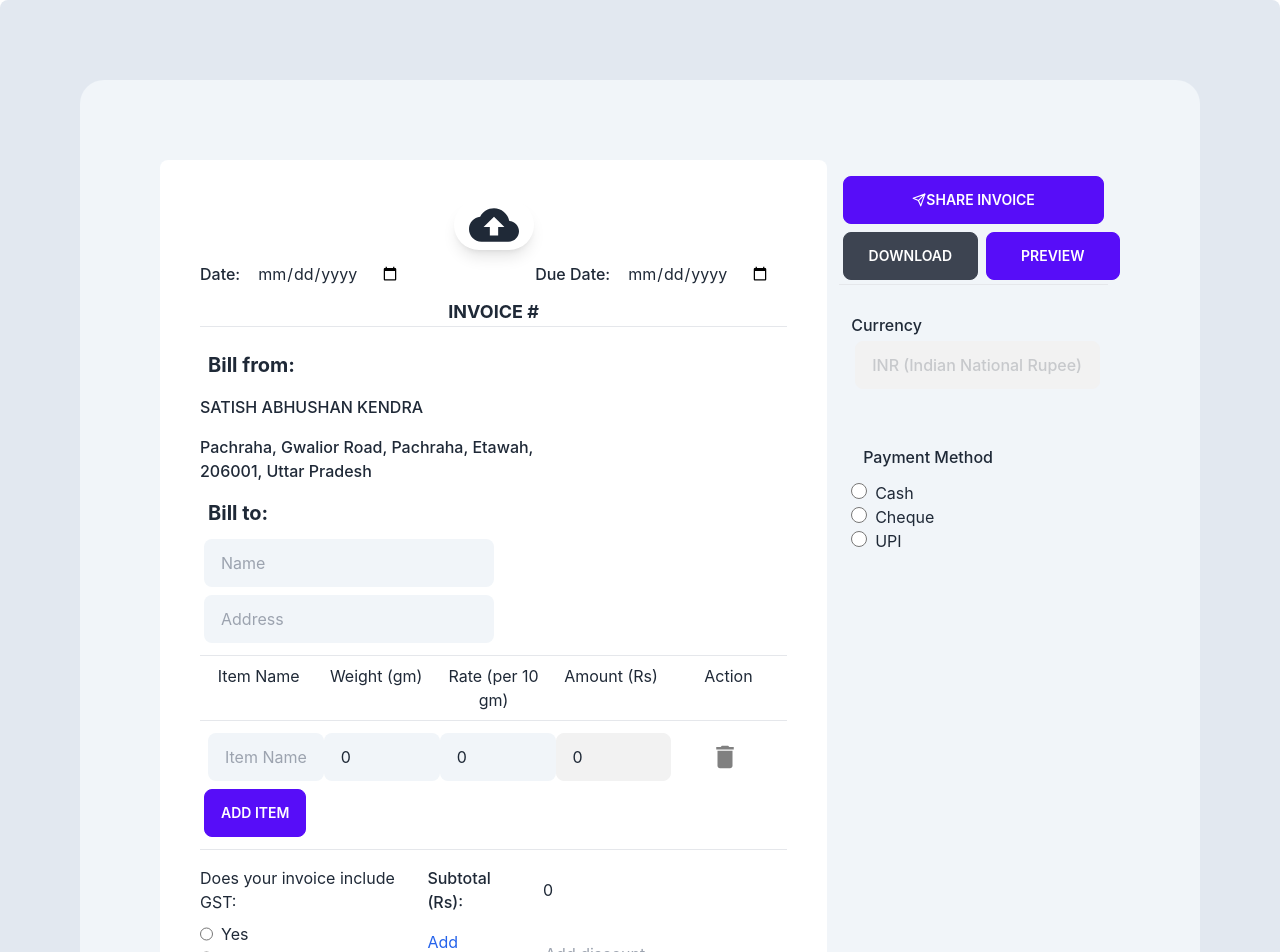
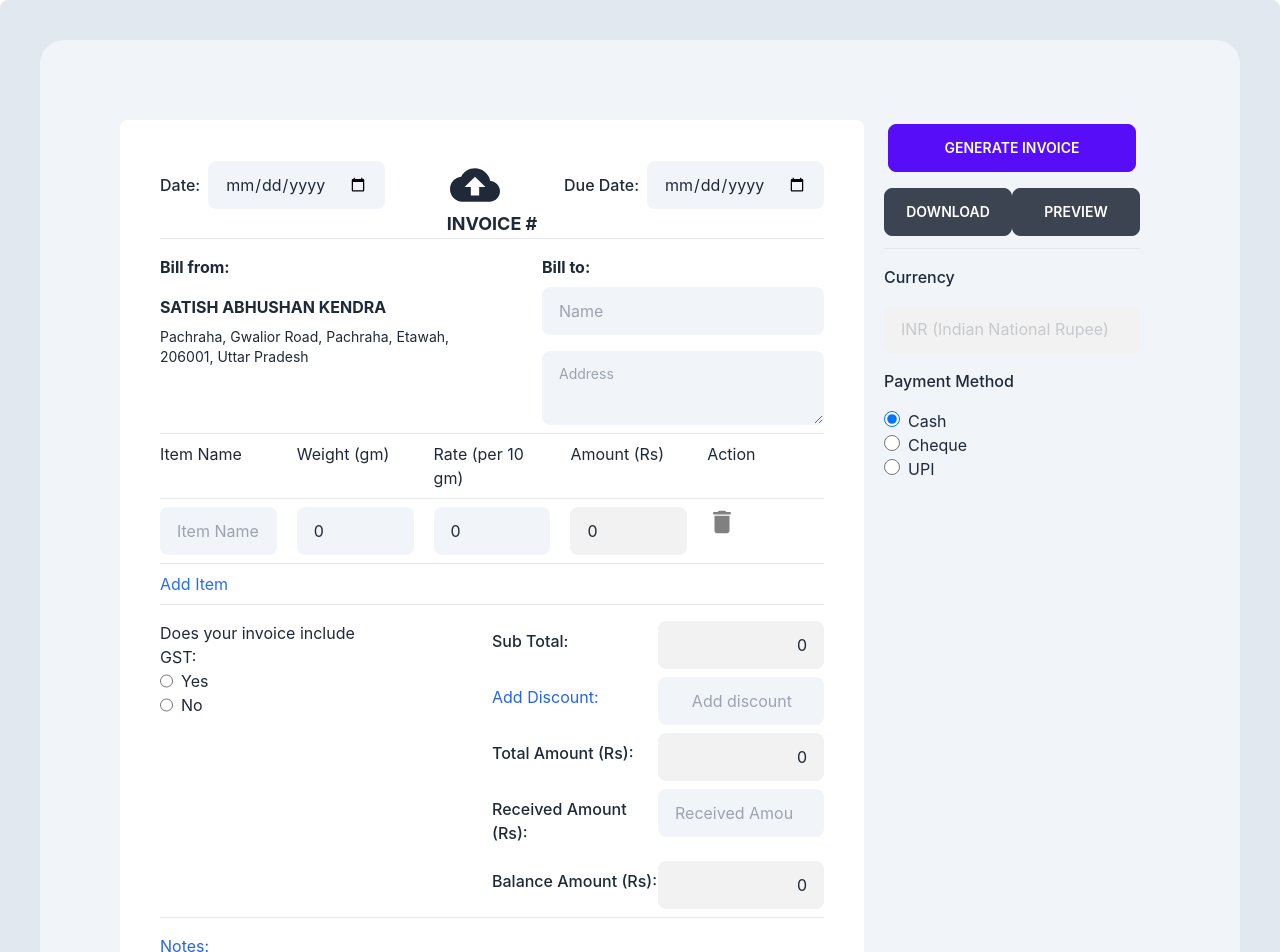
Before and after one commit to sejaljain123/simpleshop-frontend, a React (Create React App) app: page /invoice in a window 1280 px wide. Shown: the top 952 px of the page. Built offline with nearby package versions, Linux system fonts and the light colour scheme.

Commit message:
fix design issues

```diff
--- a/src/components/Input/Input.tsx
+++ b/src/components/Input/Input.tsx
@@ -13,7 +13,7 @@
     return (
         <div>
         <input
-            className={`input w-full max-w-xs ${styles}`}
+            className={`input w-full bg-slate-100  ${styles}`}
             placeholder={label}
             name={name}
             type={type}
--- a/src/components/InvoiceTemplate/InvoiceTemplate.tsx
+++ b/src/components/InvoiceTemplate/InvoiceTemplate.tsx
@@ -5,7 +5,6 @@
 import Button from "../Button/Button";
 import invoiceData from "./InvoiceData";
 
-const inputStyles = "m-1 bg-slate-100 w-4/5";
 const spanStyles = "text-md py-2 text-base text-blue-600";
 const spanStyles2 = "text-md py-2 text-base font-medium";
 const disabled = { disabled: true };
@@ -83,57 +82,51 @@
 
   return (
     <div className="rounded-lg bg-white w-4/5 p-10">
-      <div className="flex justify-center rounded-full w-20 shadow-lg m-auto">
-        <MdCloudUpload size={50} />
-      </div>
-      <div className="flex flex-wrap justify-between">
+      <div className="flex justify-between  w-full ">
         <div className="flex items-center">
-          <label className="text-md font-medium">Date:</label>
+          <label className="text-md font-medium mr-2">Date:</label>
           <Input
             label="Date"
             name="date"
             type="date"
             onChange={(e) => updateFormData("date", e.target.value)}
           />
+
         </div>
+        <MdCloudUpload size={50} />
+
         <div className="flex items-center">
-          <label className="text-md font-medium">Due Date:</label>
+          <label className="text-md font-medium mr-2">Due Date:</label>
           <Input label="Date" name="date" type="date" />
         </div>
       </div>
-      <span className="font-bold text-center text-lg">
-        <h1>INVOICE #{invoiceData.id}</h1>
-      </span>
-      <hr className="p-2" />
-      <div className="flex justify-between flex-wrap">
+
+      <h1 className="font-bold text-center text-lg">INVOICE #{invoiceData.id}</h1>
+      <hr />
+      <div className="flex justify-between mt-4">
         <div className="flex flex-col">
-          <span className="text-xl p-2 text-base font-bold">Bill from:</span>
-          <span className={spanStyles2}>SATISH ABHUSHAN KENDRA</span>
-          <span className={spanStyles2}>
+          <p className="text-base font-bold mb-2">Bill from:</p>
+          <p className="text-base font-bold mt-2">SATISH ABHUSHAN KENDRA</p>
+          <span className="text-sm mt-2">
             Pachraha, Gwalior Road, Pachraha, Etawah,
             <br /> 206001, Uttar Pradesh
           </span>
         </div>
         <div className="flex flex-col">
-          <span className="text-xl p-2 text-base font-bold">Bill to:</span>
+          <span className="text-base font-bold mb-2">Bill to:</span>
           <Input
             label="Name"
             name="name"
             type="text"
             onChange={(e) => updateFormData("customer_name", e.target.value)}
-            styles={inputStyles}
+            styles=""
           />
-          <Input
-            label="Address"
-            name="address"
-            type="text"
-            onChange={(e) => updateFormData("customer_address", e.target.value)}
-            styles={inputStyles}
-          />
+          <textarea className="textarea mt-4 bg-slate-100  " placeholder="Address" name="address" onChange={(e) => updateFormData("customer_address", e.target.value)}></textarea>
+
         </div>
       </div>
       <hr className="my-2" />
-      <div className="grid grid-cols-5 text-center">
+      <div className="grid grid-cols-5 text-left gap-x-5">
         <span>Item Name</span>
         <span>Weight (gm)</span>
         <span>Rate (per 10 gm)</span>
@@ -143,14 +136,14 @@
       <hr className="my-2" />
       {formData.items.map((item, index) => {
         return (
-          <div className="grid grid-cols-5 mt-1 px-1">
+          <div className="grid grid-cols-5 gap-x-5 mt-1">
             <Input
               label="Item Name"
               name="name"
               type="text"
               value={item.name}
               onChange={(e) => updateItems(index, "name", e.target.value)}
-              styles={inputStyles}
+              styles=""
             />
             <Input
               label="Weight"
@@ -158,7 +151,7 @@
               type="number"
               value={item.weight}
               onChange={(e) => updateItems(index, "weight", e.target.value)}
-              styles={inputStyles}
+              styles=""
             />
             <Input
               label="Rate"
@@ -166,33 +159,34 @@
               type="number"
               value={item.rate}
               onChange={(e) => updateItems(index, "rate", e.target.value)}
-              styles={inputStyles}
+              styles=""
             />
             <Input
               label="Amount"
               name="amount"
               type="text"
-              value={formData.items[index].amount}
-              styles={inputStyles}
+              value={item.amount}
+              styles=""
               {...disabled}
             />
             {isFirstItem() ? (
               <MdDelete
-                className="m-auto cursor-pointer"
+                className="cursor-pointer"
                 onClick={() => removeItem(index)}
                 size={30}
               />
             ) : (
-              <MdDelete className="m-auto" size={30} color="gray" />
+              <MdDelete className="cursor-pointer" size={30} color="gray" />
             )}
           </div>
         );
       })}
-      <Button type="button" label="Add Item" onClick={() => addItem()} />
       <hr className="my-2" />
-      <div className="flex justify-between">
-        <div className="flex flex-col w-[50%]">
-          <span className="text-md py-2 text-base">
+      <span className="text-[#256df1] cursor-pointer" onClick={addItem} > Add Item</span>
+      <hr className="my-2" />
+      <div className="flex justify-between mt-4">
+        <div className="flex flex-col w-1/3">
+          <span className="text-base">
             Does your invoice include GST:{" "}
           </span>
           <label className="cursor-pointer w-1/5 flex items-center">
@@ -209,25 +203,27 @@
               type="radio"
               name="radio-1"
               className="radio-xs radio-primary"
+              checked
               onClick={() => updateFormData("gst", false)}
             />
             <span className="text-md px-2">No</span>
           </label>
         </div>
-        <div className="flex content-end flex-col">
-          <div className="flex justify-between items-center">
-            <span className={spanStyles2}>Subtotal (Rs): </span>
+        <div className="flex flex-col w-1/2  ">
+          <div className="grid grid-cols-2">
+            <span className={spanStyles2}>Sub Total: </span>
             <Input
-              label="SubTotal"
-              name="subtotal"
+              label="Sub Total"
+              name="Sub Total"
               type="text"
               value={subTotal}
-              styles="input-ghost w-4/5 m-1"
+              styles=" text-right"
+              {...disabled}
             />
           </div>
           {formData.gst ? (
-            <div className="flex flex-col">
-              <div className="flex items-center">
+            <>
+              <div className="grid grid-cols-3 gap-x-4 mt-2">
                 <span className={spanStyles}>CGST (%): </span>
                 <Input
                   label="Enter CGST"
@@ -235,17 +231,18 @@
                   type="number"
                   value={cgst ? cgst : undefined}
                   onChange={(e) => setCGST(e.target.value)}
-                  styles="input-ghost w-4/5 m-1 "
+                  styles=" w-40"
                 />
                 <Input
                   label="Calculated CGST"
                   name="calculatedCGST"
                   type="text"
                   value={cal_cgst}
-                  styles="input-ghost w-4/5 m-1 "
+                  styles=" text-right"
+                  {...disabled}
                 />
               </div>
-              <div className="flex items-center">
+              <div className="grid grid-cols-3 gap-x-4 mt-2">
                 <span className={spanStyles}>SGST (%): </span>
                 <Input
                   label="Enter SGST"
@@ -253,63 +250,71 @@
                   type="number"
                   value={sgst ? sgst : undefined}
                   onChange={(e) => setSGST(e.target.value)}
-                  styles="input-ghost w-4/5 m-1"
+                  styles="bg-slate-00 w-40 "
                 />
                 <Input
                   label="Calculated SGST"
                   name="calculatedSGST"
                   type="text"
                   value={cal_sgst}
-                  styles="input-ghost w-4/5 m-1"
+                  styles=" text-right"
+                  {...disabled}
                 />
               </div>
-            </div>
+            </>
           ) : null}
-          <div className="flex justify-between items-center">
+          <div className="grid grid-cols-2 mt-2">
+
             <span className={spanStyles}>Add Discount: </span>
+
             <Input
               label="Add discount"
               name="discount"
               type="number"
               value={formData.discount ? formData.discount : undefined}
               onChange={(e) => updateFormData("discount", e.target.value)}
-              styles="input-ghost w-4/5 m-1"
+              styles = "text-right"
             />
           </div>
-          <hr className="py-0" />
-          <div className="flex justify-between items-center">
+          <div className="grid grid-cols-2 mt-2">
+
             <span className={spanStyles2}>Total Amount (Rs):</span>
             <Input
               label="Total Amount"
               name="total_amount"
               type="text"
               value={totalAmount}
-              styles="m-1 w-4/5"
+              styles=" text-right"
+              {...disabled}
             />
           </div>
-          <div className="flex justify-between items-center">
+          <div className="grid grid-cols-2 mt-2">
             <span className={spanStyles2}>Received Amount (Rs):</span>
             <Input
               label="Received Amount"
               name="received_amount"
-              type="text"
+              type="number"
               onChange={(e) =>
                 updateFormData("received_amount", e.target.value)
               }
-              styles="m-1 w-4/5"
+              styles = "text-right"
+
             />
           </div>
-          <div className="flex justify-between items-center">
+          <div className="grid grid-cols-2 mt-2">
             <span className={spanStyles2}>Balance Amount (Rs):</span>
+
             <Input
               label="Balance Amount"
               name="balance_amount"
               type="text"
               value={balanceAmount}
-              styles="m-1 w-4/5"
+              styles=" text-right"
+              {...disabled}
             />
           </div>
         </div>
+
       </div>
       <hr className="my-2" />
       <div className="flex flex-col">
--- a/src/components/PreviewModal/PreviewModal.tsx
+++ b/src/components/PreviewModal/PreviewModal.tsx
@@ -13,7 +13,7 @@
     };
     return (
         <>
-            <label htmlFor="my-modal-4" className="btn btn-primary w-1/2 m-1" onClick={getPDFFile}>Preview</label>
+            <label htmlFor="my-modal-4" className="btn w-32" onClick={getPDFFile}>Preview</label>
             <input type="checkbox" id="my-modal-4" className="modal-toggle" />
             <label htmlFor="my-modal-4" className="modal cursor-pointer">
                 <label className="modal-box relative h-[80vh] w-[60rem]" htmlFor="">
--- a/src/components/Share Invoice/ShareInvoice.tsx
+++ b/src/components/Share Invoice/ShareInvoice.tsx
@@ -1,36 +1,35 @@
-import { FiSend } from "react-icons/fi";
 import Input from "../Input/Input";
 import PrivewModal from '../PreviewModal/PreviewModal';
 
 const ShareInvoice = () => {
   return (
-    <div className="p-3 flex flex-col ">
+    <div className=" px-5 flex flex-col ">
       <button className="btn btn-primary m-1">
-        <FiSend />
-        Share Invoice
+        Generate Invoice
       </button>
-      <div className="flex justify-around">
-      <button className="btn m-1 w-1/2">Download</button>
+      <div className="flex justify-between my-3">
+      <button className="btn w-32">Download</button>
       <PrivewModal />
       </div>
       <hr />
-      <span className="text-md mt-4 p-3 font-medium">
+      <span className="text-md my-4 font-medium">
         Currency{" "}
+        </span>
         <Input
           label="INR (Indian National Rupee)"
           name="currency"
           type="text"
-          styles="m-1"
           {...{ disabled: true }}
         />
-      </span>
-      <div className="flex flex-col p-3">
-        <span className="text-md mt-4 p-3 font-medium">Payment Method</span>
+
+      <div className="flex flex-col">
+        <span className="text-md my-4 font-medium">Payment Method</span>
         <label>
           <input
             type="radio"
             name="radio-1"
             className="radio-xs radio-primary"
+            checked
           />
           <span className="text-md px-2">Cash</span>
         </label>
--- a/src/pages/Invoice/Invoice.tsx
+++ b/src/pages/Invoice/Invoice.tsx
@@ -4,7 +4,7 @@
 const Invoice = () => {
   return (
     <div className="bg-white rounded-lg">
-      <div className="bg-slate-200 p-20 rounded-lg">
+      <div className="bg-slate-200 p-10 rounded-lg">
         <div className="bg-slate-100 p-20 rounded-3xl flex">
           <InvoiceTemplate />
           <ShareInvoice />
```
